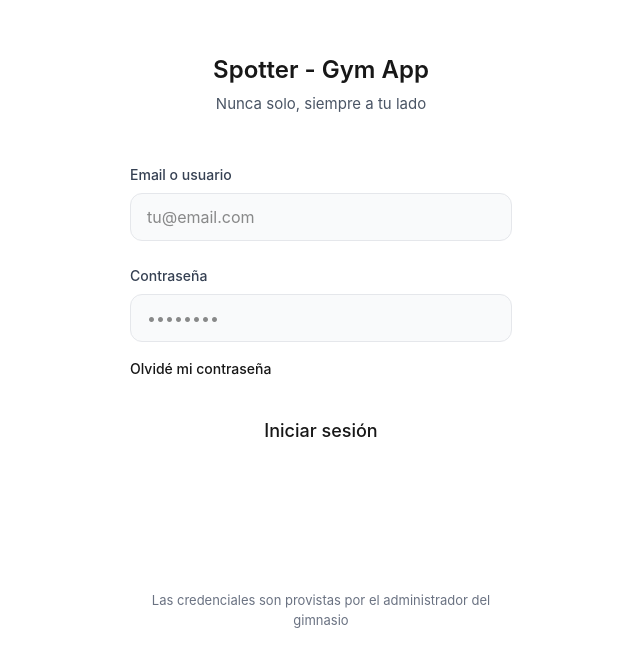
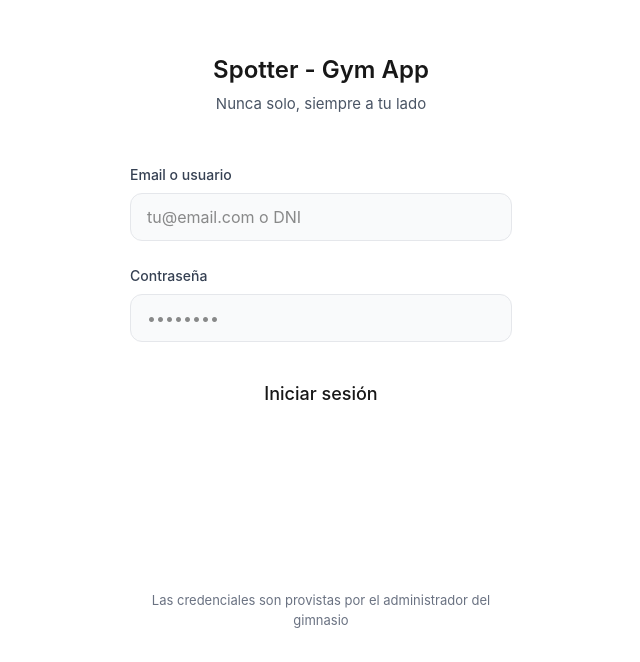
Before and after one commit to juanlozano2000/Primo-Gym-App, a React (Vite) app: page / in a window 1280 px wide. Shown: the part 138-800 px from the top of the page, without its empty margins (319-959 px from the left). Built offline with nearby package versions, Linux system fonts and the light colour scheme; no server answers.

Commit message:
Fix login saco olvide mi contraseña

```diff
--- a/src/app/screens/LoginScreen.tsx
+++ b/src/app/screens/LoginScreen.tsx
@@ -56,7 +56,7 @@ export function LoginScreen() {
             value={email}
             onChange={(e) => setEmail(e.target.value)}
             className="w-full h-12 px-4 rounded-xl bg-gray-50 border border-gray-200 focus:border-primary focus:outline-none focus:ring-2 focus:ring-primary/20 transition-all"
-            placeholder="tu@email.com"
+            placeholder="tu@email.com o DNI"
             required
             autoComplete="email"
           />
@@ -78,13 +78,6 @@ export function LoginScreen() {
           />
         </div>
 
-        <button
-          type="button"
-          className="text-[14px] text-primary font-medium -mt-2 text-left"
-        >
-          Olvidé mi contraseña
-        </button>
-
         <CTAButton
           variant="primary"
           size="large"
```
